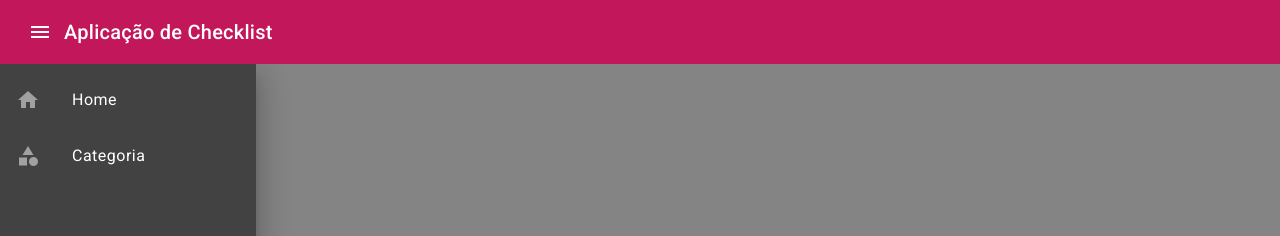
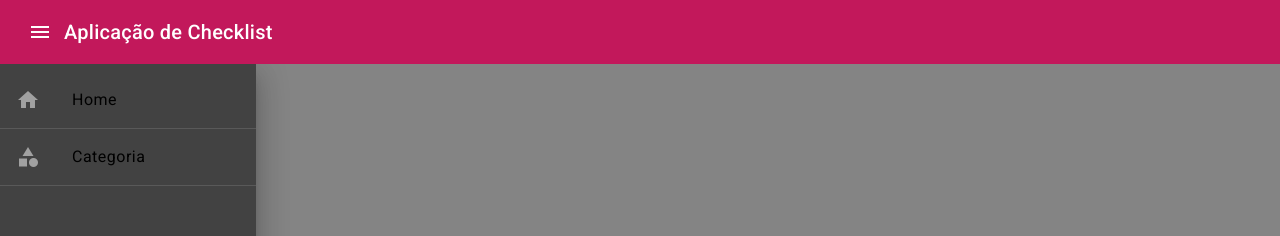
Before and after one commit to arlindovs/checklist-app, an Angular app: page / in a window 1280 px wide. Both pictures are taken after a click on the button "menu". Shown: the top 236 px of the page. Built offline with nearby package versions, Linux system fonts and the light colour scheme.

Commit message:
categoria2

```diff
--- a/src/app/app-routing.module.ts
+++ b/src/app/app-routing.module.ts
@@ -6,7 +6,7 @@ import { CategoryComponent } from './category/category.component';
 
 const routes: Routes = [
   {path: '', component: HomeComponent},
-  {path: 'category', component: CategoryComponent},
+  {path: 'categoria', component: CategoryComponent},
   {path: '**', component: PageNotFoundComponent}
 ];
 
--- a/src/app/app.component.html
+++ b/src/app/app.component.html
@@ -10,13 +10,21 @@
 
         <mat-list-item (click)="sidenav.toggle()">
           <span matListItemIcon><mat-icon>home</mat-icon></span>
-          <span matListItemTitle>Home</span>
+          <span matListItemTitle>
+            <a [routerLink]="['/']">Home</a>
+          </span>
         </mat-list-item>
+
+        <mat-divider></mat-divider>
 
         <mat-list-item (click)="sidenav.toggle()">
           <span matListItemIcon><mat-icon>category</mat-icon></span>
-          <span matListItemTitle>Categoria</span>
+          <span matListItemTitle>
+            <a [routerLink]="['categoria']">Categoria</a>
+          </span>
         </mat-list-item>
+
+        <mat-divider></mat-divider>
 
       </mat-list>
     </mat-sidenav>
```
